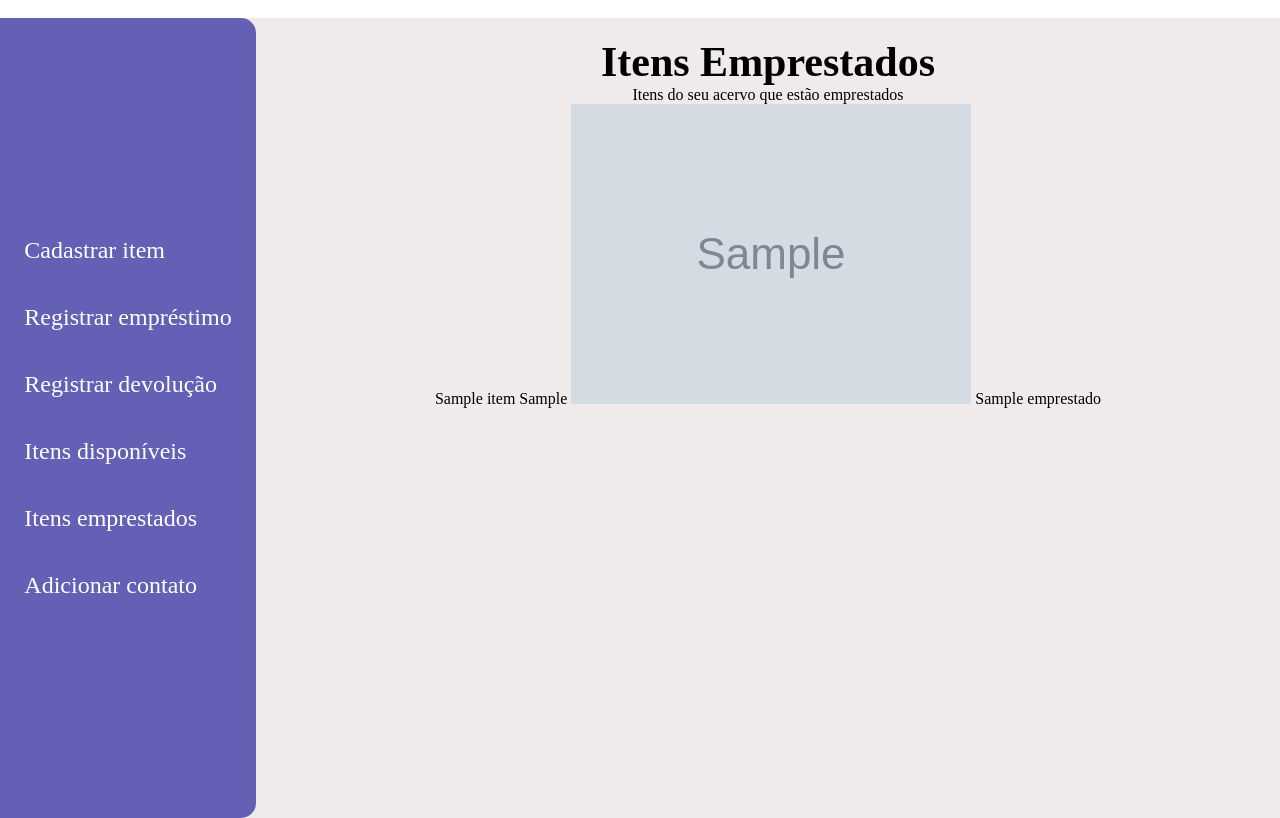
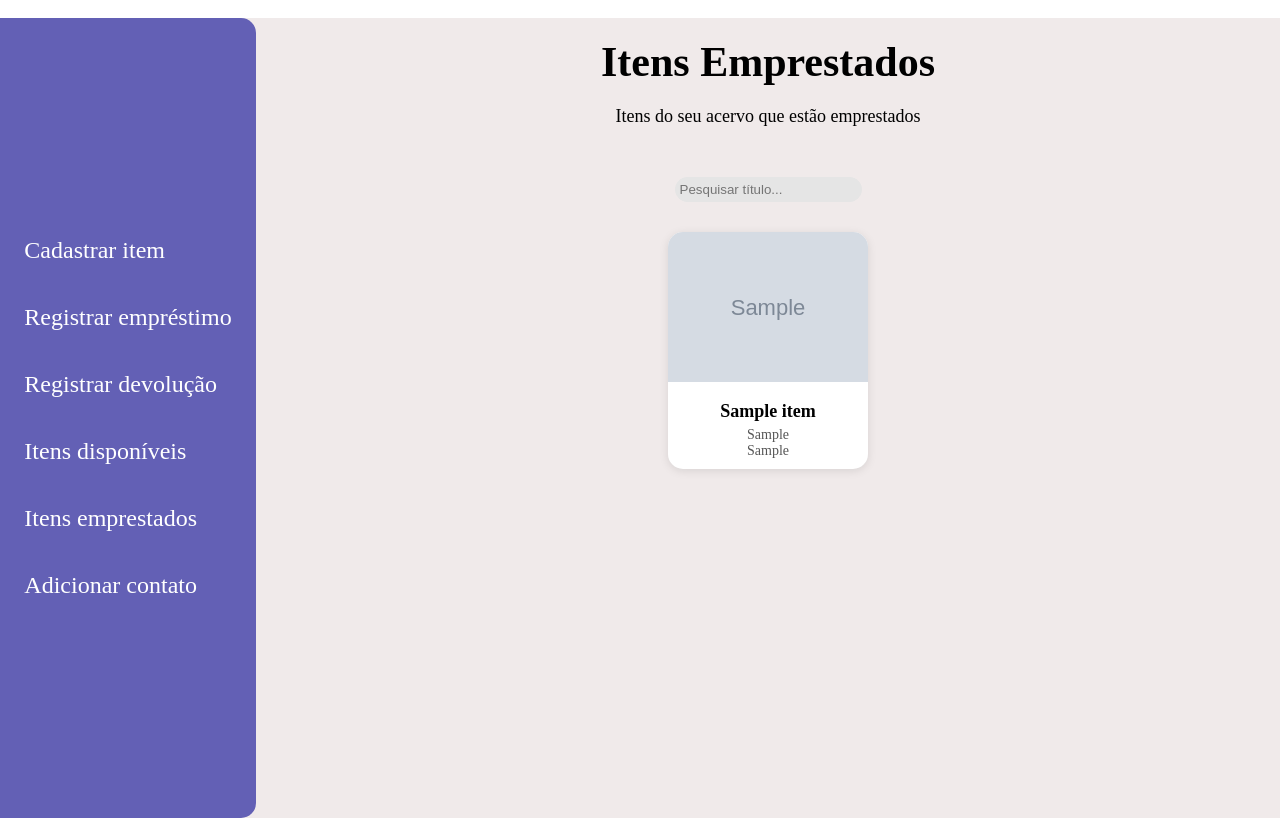
Before and after one commit to fabiana-campos/acervo, a Django app: page /itens-emprestados/ in a window 1280 px wide. Shown: the part 316-1134 px from the top of the page. Run offline with Django 5.2, Linux system fonts and the light colour scheme; a user stored in the database is signed in; tables that the repository leaves empty hold one stand-in row (values such as "Sample post"); grey boxes marked "Sample" are stand-in pictures.

Commit message:
adicionando a função pesquisar e outras correções

```diff
--- a/mysite/acervo/models.py
+++ b/mysite/acervo/models.py
@@ -21,6 +21,7 @@ class Item(models.Model):
         default='disponivel'
     )
 
+
     def __str__(self):
         return self.titulo
 
--- a/mysite/acervo/static/acervo/css/style.css
+++ b/mysite/acervo/static/acervo/css/style.css
@@ -11,9 +11,20 @@
     padding: 15px 20px;
 }
 
+
+.container {
+    display: flex;
+    flex-direction: column;
+    align-items: center;
+    justify-content: center;
+    min-height: 10vh;
+}
+
 .search-input {
     background-color: #e5e5e5;
     border-radius: 15px;
+    margin-bottom: 30px;
+    width: fit-content;
 }
 
 .search-input input {
@@ -76,3 +87,47 @@
     border-radius: 15px;
     text-align: left;
 }
+
+.item-list {
+    display: flex;
+    flex-wrap: wrap;
+    gap: 20px;
+    justify-content: center;
+}
+
+.card {
+    background-color: white;
+    border-radius: 15px;
+    box-shadow: 0 2px 10px rgba(0, 0, 0, 0.1);
+    width: 200px; /* ajuste o tamanho conforme necessário */
+    text-align: center;
+    overflow: hidden;
+}
+
+.card-image {
+    width: 100%;
+    height: auto; /* ajusta a altura automaticamente */
+    object-fit: cover; /* mantém a proporção da imagem */
+}
+
+.card-content {
+    padding: 10px;
+}
+
+.card-title {
+    font-size: 18px;
+    margin: 5px 0;
+}
+
+.card-author, .card-year{
+    font-size: 14px;
+    color: #555;
+}
+
+.description {
+    display: block;
+    margin-top: 20px;
+    margin-bottom: 50px;
+    font-size: 18px;
+    text-align: center;
+}
--- a/mysite/acervo/templates/acervo/base.html
+++ b/mysite/acervo/templates/acervo/base.html
@@ -11,9 +11,6 @@
 <body>
     <header class="navbar">
         <h1>Acervo Pessoal</h1>
-        <div class="search-input">
-            <input type="text" placeholder="Pesquisar item...">
-        </div>
         <a href="{% url 'logout' %}"><img src="{% static 'acervo/img/exit.svg' %}" alt="logout"></a>
     </header>
 
@@ -32,7 +29,7 @@
         </div>
         <main class="main">
             <h1 class="title">{% block titulo %}{% endblock titulo %}</h1>
-            {% block conteudo %}{% endblock conteudo %}
+            {% block conteudo %} {% endblock conteudo %}
         </main>
     </div>
 </body>
--- a/mysite/acervo/templates/acervo/itens-emprestados.html
+++ b/mysite/acervo/templates/acervo/itens-emprestados.html
@@ -5,14 +5,22 @@
 {% block titulo %}Itens Emprestados{% endblock titulo %}
 
 {% block conteudo %}
-    <span class="description">Itens do seu acervo que estão emprestados</span>
-    {% for item in itens %}
-        <div>
-            {{ item.titulo }}
-            {{ item.autor }}
-            <img src="{{ item.imagem.url }}" alt="">
-            {{ item.ano }}
-            {{ item.status }}
+    <div class="container">
+        <span class="description">Itens do seu acervo que estão emprestados</span>
+        <form class="search-input" method="get">
+            <input type="text" placeholder="Pesquisar título..." name="q">
+        </form>
+        <div class="item-list">
+            {% for item in itens %}
+                <div class="card">
+                    <img src="{{ item.imagem.url }}" alt="" class="card-image">
+                    <div class="card-content">
+                        <h2 class="card-title">{{ item.titulo }}</h2>
+                        <p class="card-author">{{ item.autor }}</p>
+                        <p class="card-year">{{ item.ano }}</p>
+                    </div>
+                </div>
+            {% endfor %}
         </div>
-    {% endfor %}
+    </div>
 {% endblock conteudo %}
--- a/mysite/acervo/views.py
+++ b/mysite/acervo/views.py
@@ -8,6 +8,7 @@ from django.shortcuts import redirect
 from .models import Item, Contato, Emprestimo
 from django.contrib import messages
 from datetime import date
+from django.db.models import Q
 
 class LoginView(View):
     def get(self, request, *args, **kwargs):
@@ -183,7 +184,11 @@ class DevolucaoView(LoginRequiredMixin, View):
 
 class ItensDisponiveisView(LoginRequiredMixin, View):
     def get(self, request, *args, **kwargs):
-        itens = Item.objects.filter(status='disponivel')
+        q = ''
+        if request.GET.get('q') != None:
+            q = request.GET.get('q')
+
+        itens = Item.objects.filter(Q(titulo__icontains=q)).filter( status='disponivel')
 
         # Passar os itens para o template
         contexto = {'itens': itens}
@@ -195,7 +200,11 @@ class ItensDisponiveisView(LoginRequiredMixin, View):
 
 class ItensEmprestadosView(LoginRequiredMixin, View):
     def get(self, request, *args, **kwargs):
-        itens = Item.objects.filter(status='emprestado')
+        q = ''
+        if request.GET.get('q') != None:
+            q = request.GET.get('q')
+
+        itens = Item.objects.filter(Q(titulo__icontains=q)).filter( status='emprestado')
 
         # Passar os itens para o template
         contexto = {'itens': itens}
```
Also changed, not shown: mysite/acervo/templates/acervo/itens-disponiveis.html (+19 -11 lines), mysite/acervo/templates/acervo/login.html (+3 -5 lines), mysite/mysite/media/imgs/61nDSoMtgsL._AC_UF10001000_QL80_.jpg (added), mysite/mysite/media/imgs/71DW9z3UXkL._AC_UF10001000_QL80_.jpg (added), mysite/mysite/media/imgs/Eclipse_livro.jpg (added), mysite/mysite/media/imgs/Lua_Nova_livro.jpg (added).
